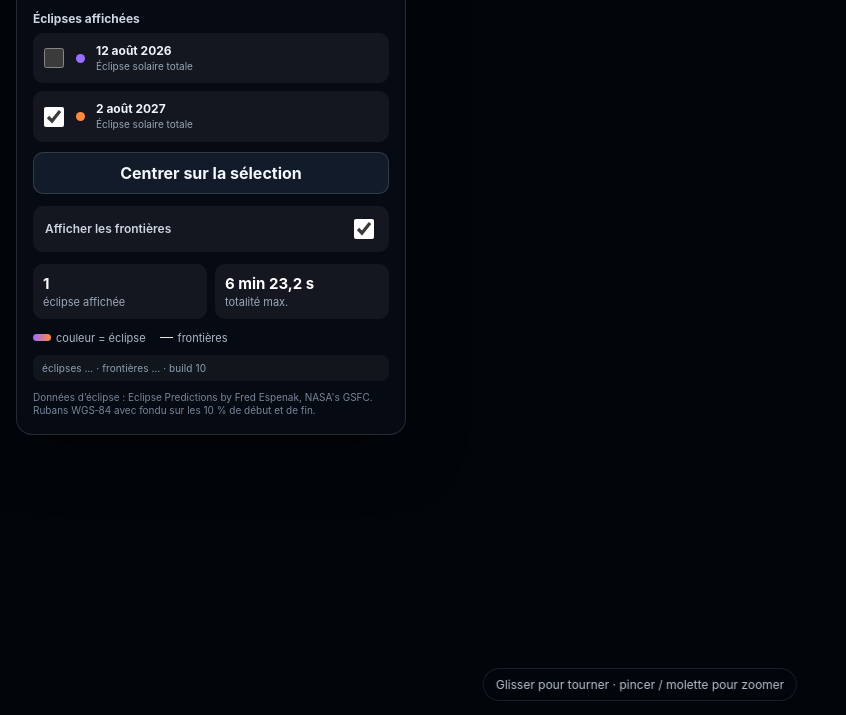
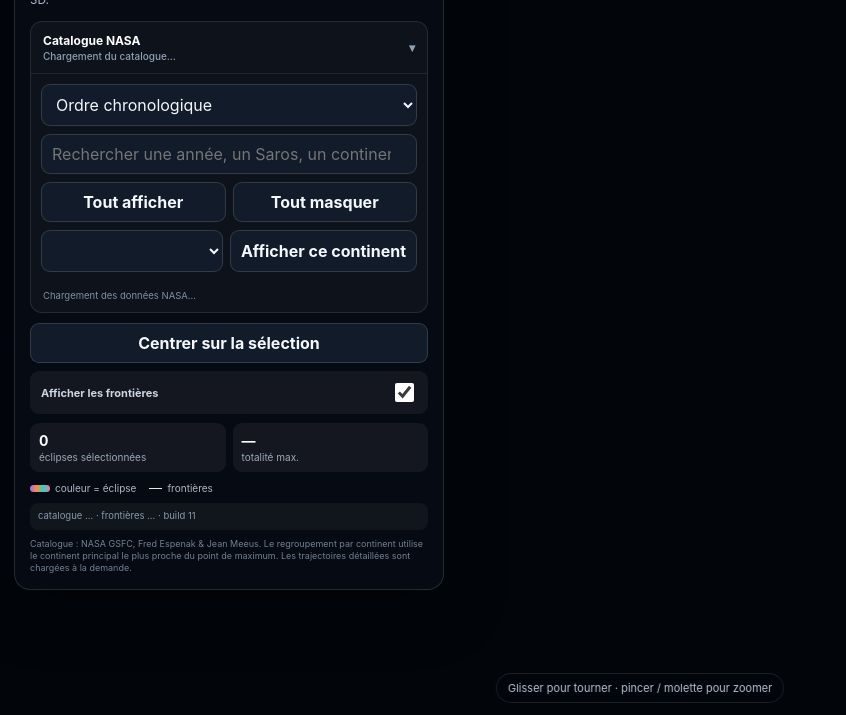
Before and after one commit to Ludodo06/eclipse-globe, a website: page index.html in a window 1280 px wide. Shown: the part 85-800 px from the top of the page, without its empty margins (0-846 px from the left). Drawn offline with nearby package versions, Linux system fonts and the light colour scheme; a script that the page names is missing.

Commit message:
Add collapsible NASA eclipse catalog UI

```diff
--- a/index.html
+++ b/index.html
@@ -8,42 +8,102 @@
   <style>
     :root { color-scheme: dark; font-family: Inter, ui-sans-serif, system-ui, -apple-system, BlinkMacSystemFont, "Segoe UI", sans-serif; }
     * { box-sizing: border-box; }
-    html, body, #app { width: 100%; height: 100%; margin: 0; overflow: hidden; background: #02050a; }
-    #globe { position: absolute; inset: 0; }
+    html, body, #app { width:100%; height:100%; margin:0; overflow:hidden; background:#02050a; }
+    #globe { position:absolute; inset:0; }
     .panel {
-      position: absolute; z-index: 3; top: max(16px, env(safe-area-inset-top)); left: max(16px, env(safe-area-inset-left));
-      width: min(390px, calc(100vw - 32px)); max-height: calc(100% - 32px); overflow-y: auto;
-      padding: 16px; border-radius: 16px; background: rgba(7, 12, 20, .86);
-      border: 1px solid rgba(255,255,255,.13); backdrop-filter: blur(16px); box-shadow: 0 16px 60px rgba(0,0,0,.36);
+      position:absolute; z-index:3; top:max(14px, env(safe-area-inset-top)); left:max(14px, env(safe-area-inset-left));
+      width:min(430px, calc(100vw - 28px)); max-height:calc(100% - 28px); overflow-y:auto;
+      padding:15px; border-radius:16px; background:rgba(7,12,20,.88);
+      border:1px solid rgba(255,255,255,.13); backdrop-filter:blur(16px); box-shadow:0 16px 60px rgba(0,0,0,.36);
+      scrollbar-width:thin;
     }
-    h1 { margin: 0 0 6px; font-size: 20px; }
-    .subtitle { margin: 0 0 14px; color: #aeb8c8; font-size: 13px; line-height: 1.45; }
-    .section-label { display:block; margin-bottom: 7px; color:#ccd5e3; font-size:12px; font-weight:700; }
-    button { width: 100%; border: 1px solid rgba(255,255,255,.14); background:#111b2a; color:#f4f7fb; padding:10px 12px; border-radius:10px; font:inherit; cursor:pointer; margin-top:10px; font-weight:650; }
+    h1 { margin:0 0 5px; font-size:20px; }
+    .subtitle { margin:0 0 12px; color:#aeb8c8; font-size:12px; line-height:1.45; }
+    button, select, input[type="search"] {
+      border:1px solid rgba(255,255,255,.14); background:#111b2a; color:#f4f7fb;
+      padding:9px 10px; border-radius:9px; font:inherit;
+    }
+    button { cursor:pointer; font-weight:650; }
     button:hover { background:#17253a; }
     button:disabled { opacity:.45; cursor:not-allowed; }
-    .eclipse-list { display:grid; gap:8px; }
-    .eclipse-option { display:grid; grid-template-columns:22px 10px minmax(0,1fr); gap:10px; align-items:center; padding:10px 11px; border-radius:10px; background:rgba(255,255,255,.055); cursor:pointer; }
-    .eclipse-option input { width:20px; height:20px; margin:0; accent-color:#fff; }
+    input[type="search"] { width:100%; outline:none; }
+    select { width:100%; }
+    details.catalog {
+      margin-top:8px; border:1px solid rgba(255,255,255,.10); border-radius:12px;
+      background:rgba(255,255,255,.035); overflow:hidden;
+    }
+    details.catalog > summary {
+      list-style:none; cursor:pointer; padding:11px 12px; display:flex; justify-content:space-between; align-items:center; gap:10px;
+      font-size:12px; font-weight:750;
+    }
+    details.catalog > summary::-webkit-details-marker { display:none; }
+    details.catalog > summary::after { content:"▾"; color:#8fa0b5; transition:transform .18s ease; }
+    details.catalog:not([open]) > summary::after { transform:rotate(-90deg); }
+    .summary-text { min-width:0; display:flex; flex-direction:column; gap:2px; }
+    .summary-text small { color:#8fa0b5; font-size:10px; font-weight:500; }
+    .catalog-body { padding:0 10px 10px; border-top:1px solid rgba(255,255,255,.08); }
+    .catalog-toolbar { display:grid; grid-template-columns:1fr; gap:8px; margin-top:10px; }
+    .bulk-actions { display:grid; grid-template-columns:1fr 1fr; gap:7px; }
+    .bulk-actions button { width:100%; }
+    .continent-actions { display:grid; grid-template-columns:minmax(0,1fr) auto; gap:7px; }
+    .continent-actions button { white-space:nowrap; }
+    .catalog-list {
+      display:grid; gap:6px; margin-top:9px; max-height:42vh; overflow:auto; padding-right:2px; scrollbar-width:thin;
+    }
+    .eclipse-option {
+      display:grid; grid-template-columns:20px 10px minmax(0,1fr); gap:9px; align-items:center;
+      padding:8px 9px; border-radius:9px; background:rgba(255,255,255,.052); cursor:pointer;
+    }
+    .eclipse-option:hover { background:rgba(255,255,255,.075); }
+    .eclipse-option input { width:18px; height:18px; margin:0; accent-color:#fff; }
     .eclipse-swatch { width:9px; height:9px; border-radius:50%; }
     .eclipse-option-text { min-width:0; }
-    .eclipse-option-text strong { display:block; font-size:12px; color:#eef3fa; }
-    .eclipse-option-text small { display:block; margin-top:2px; color:#96a5b8; font-size:10px; line-height:1.35; }
-    .toggle-row { display:flex; align-items:center; justify-content:space-between; gap:14px; margin-top:12px; padding:10px 12px; border-radius:10px; background:rgba(255,255,255,.055); }
-    .toggle-row label { margin:0; color:#ccd5e3; font-size:12px; font-weight:600; }
-    .toggle-row input { width:20px; height:20px; accent-color:#fff; flex:0 0 auto; }
-    .stats { display:grid; grid-template-columns: 1fr 1fr; gap:8px; margin-top:12px; }
-    .stat { padding:10px; border-radius:10px; background:rgba(255,255,255,.055); }
-    .stat strong { display:block; font-size:15px; }
-    .stat span { display:block; margin-top:2px; color:#9ca9bb; font-size:11px; }
-    .legend { display:flex; gap:14px; align-items:center; flex-wrap:wrap; margin-top:12px; color:#aeb8c8; font-size:11px; }
+    .eclipse-option-text strong { display:block; font-size:11px; color:#eef3fa; }
+    .eclipse-option-text small {
+      display:block; margin-top:2px; color:#90a0b4; font-size:9.5px; line-height:1.35; white-space:nowrap; overflow:hidden; text-overflow:ellipsis;
+    }
+    .continent-group { border:1px solid rgba(255,255,255,.08); border-radius:9px; overflow:hidden; }
+    .continent-group + .continent-group { margin-top:6px; }
+    .continent-group > summary {
+      cursor:pointer; list-style:none; display:flex; align-items:center; justify-content:space-between; gap:8px;
+      padding:9px 10px; color:#dce5f1; font-size:11px; font-weight:700; background:rgba(255,255,255,.035);
+    }
+    .continent-group > summary::-webkit-details-marker { display:none; }
+    .continent-group > summary small { color:#8291a5; font-size:9.5px; font-weight:500; }
+    .continent-body { padding:7px; }
+    .continent-show-btn { width:100%; margin-bottom:7px; font-size:10px; padding:7px 8px; }
+    .continent-rows { display:grid; gap:6px; }
+    #loadMoreBtn { width:100%; margin-top:8px; padding:8px; font-size:10px; }
+    .catalog-hint { color:#7f90a5; font-size:9.5px; line-height:1.4; margin:8px 2px 0; }
+    .main-actions { display:grid; grid-template-columns:1fr; gap:8px; margin-top:10px; }
+    #focusBtn { width:100%; }
+    .toggle-row {
+      display:flex; align-items:center; justify-content:space-between; gap:14px; padding:9px 11px;
+      border-radius:9px; background:rgba(255,255,255,.055);
+    }
+    .toggle-row label { margin:0; color:#ccd5e3; font-size:11px; font-weight:650; }
+    .toggle-row input { width:19px; height:19px; accent-color:#fff; flex:0 0 auto; }
+    .stats { display:grid; grid-template-columns:1fr 1fr; gap:7px; margin-top:9px; }
+    .stat { padding:9px; border-radius:9px; background:rgba(255,255,255,.055); }
+    .stat strong { display:block; font-size:14px; }
+    .stat span { display:block; margin-top:2px; color:#9ca9bb; font-size:10px; }
+    .legend { display:flex; gap:13px; align-items:center; flex-wrap:wrap; margin-top:10px; color:#aeb8c8; font-size:10px; }
     .legend-chip { display:inline-flex; align-items:center; gap:5px; }
-    .gradient-chip { width:18px; height:7px; border-radius:999px; background:linear-gradient(90deg,#9b6cff,#ff8a3d); display:inline-block; }
+    .gradient-chip { width:20px; height:7px; border-radius:999px; background:linear-gradient(90deg,#9b6cff,#ff8a3d,#2dd4bf,#f472b6); display:inline-block; }
     .line-white { width:13px; height:0; display:inline-block; border-top:1px solid rgba(255,255,255,.9); }
-    .status { margin-top:10px; padding:7px 9px; border-radius:8px; background:rgba(255,255,255,.045); color:#8fa0b5; font-size:10px; letter-spacing:.01em; }
-    .credit { margin-top:10px; color:#78869a; font-size:10px; line-height:1.35; }
-    .hint { position:absolute; z-index:2; bottom:max(14px, env(safe-area-inset-bottom)); left:50%; transform:translateX(-50%); color:#b8c2d0; font-size:12px; background:rgba(4,8,14,.68); border:1px solid rgba(255,255,255,.1); border-radius:999px; padding:8px 12px; backdrop-filter:blur(10px); white-space:nowrap; }
-    @media (max-width: 600px) { .panel { padding:13px; } .hint { font-size:11px; } }
+    .status { margin-top:9px; padding:7px 8px; border-radius:8px; background:rgba(255,255,255,.045); color:#8798ad; font-size:9.5px; line-height:1.35; }
+    .credit { margin-top:8px; color:#718096; font-size:9px; line-height:1.35; }
+    .hint {
+      position:absolute; z-index:2; bottom:max(12px, env(safe-area-inset-bottom)); left:50%; transform:translateX(-50%);
+      color:#b8c2d0; font-size:11px; background:rgba(4,8,14,.68); border:1px solid rgba(255,255,255,.1);
+      border-radius:999px; padding:7px 11px; backdrop-filter:blur(10px); white-space:nowrap;
+    }
+    @media (max-width:600px) {
+      .panel { padding:12px; width:min(390px, calc(100vw - 22px)); top:max(11px, env(safe-area-inset-top)); left:max(11px, env(safe-area-inset-left)); max-height:calc(100% - 22px); }
+      .catalog-list { max-height:34vh; }
+      .continent-actions { grid-template-columns:1fr; }
+      .hint { font-size:10px; }
+    }
   </style>
 </head>
 <body>
@@ -51,45 +111,68 @@
     <div id="globe"></div>
     <section class="panel">
       <h1>Eclipse Globe</h1>
-      <p class="subtitle">Visualisation 3D des bandes de totalité sur la Terre.</p>
+      <p class="subtitle">Toutes les éclipses solaires totales du catalogue NASA, sur un globe 3D.</p>
 
-      <span class="section-label">Éclipses affichées</span>
-      <div id="eclipseList" class="eclipse-list">
-        <label class="eclipse-option">
-          <input type="checkbox" value="2026-08-12-total" />
-          <span class="eclipse-swatch" style="background:#9b6cff"></span>
-          <span class="eclipse-option-text"><strong>12 août 2026</strong><small>Éclipse solaire totale</small></span>
-        </label>
-        <label class="eclipse-option">
-          <input type="checkbox" value="2027-08-02-total" checked />
-          <span class="eclipse-swatch" style="background:#ff8a3d"></span>
-          <span class="eclipse-option-text"><strong>2 août 2027</strong><small>Éclipse solaire totale</small></span>
-        </label>
-      </div>
+      <details id="catalogPanel" class="catalog" open>
+        <summary>
+          <span class="summary-text">
+            <span>Catalogue NASA</span>
+            <small id="catalogCount">Chargement du catalogue…</small>
+          </span>
+        </summary>
 
-      <button id="focusBtn">Centrer sur la sélection</button>
+        <div class="catalog-body">
+          <div class="catalog-toolbar">
+            <select id="catalogMode" aria-label="Mode d’affichage du catalogue">
+              <option value="chrono">Ordre chronologique</option>
+              <option value="continent">Par continent</option>
+            </select>
 
-      <div class="toggle-row">
-        <label for="bordersToggle">Afficher les frontières</label>
-        <input id="bordersToggle" type="checkbox" checked />
+            <input id="catalogSearch" type="search" placeholder="Rechercher une année, un Saros, un continent…" />
+
+            <div class="bulk-actions">
+              <button id="showAllBtn" type="button">Tout afficher</button>
+              <button id="clearAllBtn" type="button">Tout masquer</button>
+            </div>
+
+            <div class="continent-actions">
+              <select id="continentSelect" aria-label="Choisir un continent"></select>
+              <button id="showContinentBtn" type="button">Afficher ce continent</button>
+            </div>
+          </div>
+
+          <div id="catalogList" class="catalog-list"></div>
+          <button id="loadMoreBtn" type="button" hidden>Afficher plus</button>
+          <p id="catalogHint" class="catalog-hint">Chargement des données NASA…</p>
+        </div>
+      </details>
+
+      <div class="main-actions">
+        <button id="focusBtn" type="button">Centrer sur la sélection</button>
+        <div class="toggle-row">
+          <label for="bordersToggle">Afficher les frontières</label>
+          <input id="bordersToggle" type="checkbox" checked />
+        </div>
       </div>
 
       <div class="stats">
-        <div class="stat"><strong id="selectedCount">1</strong><span>éclipse affichée</span></div>
-        <div class="stat"><strong id="maxDuration">6 min 23,2 s</strong><span>totalité max.</span></div>
+        <div class="stat"><strong id="selectedCount">0</strong><span>éclipses sélectionnées</span></div>
+        <div class="stat"><strong id="maxDuration">—</strong><span>totalité max.</span></div>
       </div>
 
       <div class="legend">
         <span class="legend-chip"><i class="gradient-chip"></i>couleur = éclipse</span>
         <span class="legend-chip"><i class="line-white"></i>frontières</span>
       </div>
-      <div id="layerStatus" class="status">éclipses … · frontières … · build 10</div>
-      <div class="credit">Données d’éclipse : Eclipse Predictions by Fred Espenak, NASA's GSFC. Rubans WGS‑84 avec fondu sur les 10 % de début et de fin.</div>
+
+      <div id="layerStatus" class="status">catalogue … · frontières … · build 11</div>
+      <div class="credit">Catalogue : NASA GSFC, Fred Espenak &amp; Jean Meeus. Le regroupement par continent utilise le continent principal le plus proche du point de maximum. Les trajectoires détaillées sont chargées à la demande.</div>
     </section>
+
     <div class="hint">Glisser pour tourner · pincer / molette pour zoomer</div>
   </div>
 
   <script src="https://unpkg.com/globe.gl@2.45.0/dist/globe.gl.min.js"></script>
-  <script type="module" src="./app.js?v=10"></script>
+  <script type="module" src="./app.js?v=11"></script>
 </body>
 </html>
```
